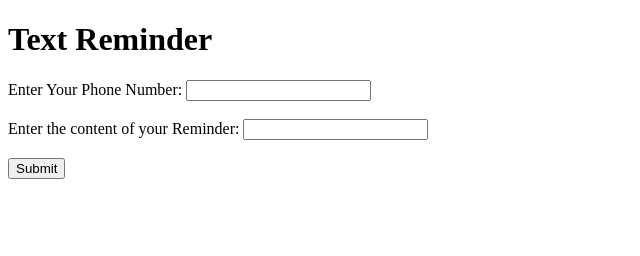
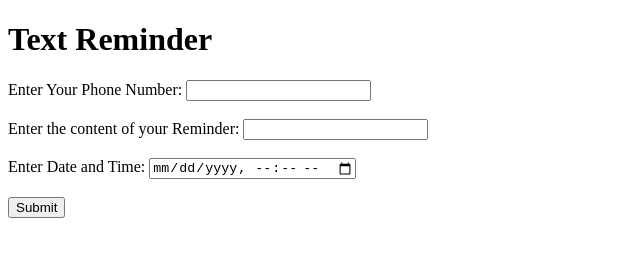
Before and after one commit to emilyz18/Text-Reminder, a plain HTML site: page index.html in a window 1280 px wide. Shown: the whole page, without its empty margins (0-640 px from the left). Drawn offline with Linux system fonts and the light colour scheme.

Commit message:
add date and time selection

```diff
--- a/index.html
+++ b/index.html
@@ -18,6 +18,8 @@
         <input type="text" id="number" name="number"><br><br>
         <label for="content">Enter the content of your Reminder: </label>
         <input type="text" id="content" name="content"><br><br>
+        <label for="datetime">Enter Date and Time: </label>
+        <input type="datetime-local" id="datetime" name="datetime"><br><br>
 
         <input type="submit" value="Submit">
     </form>
```
